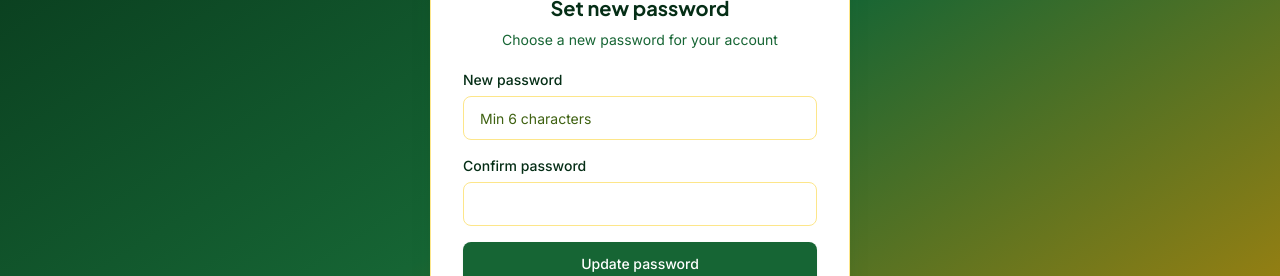
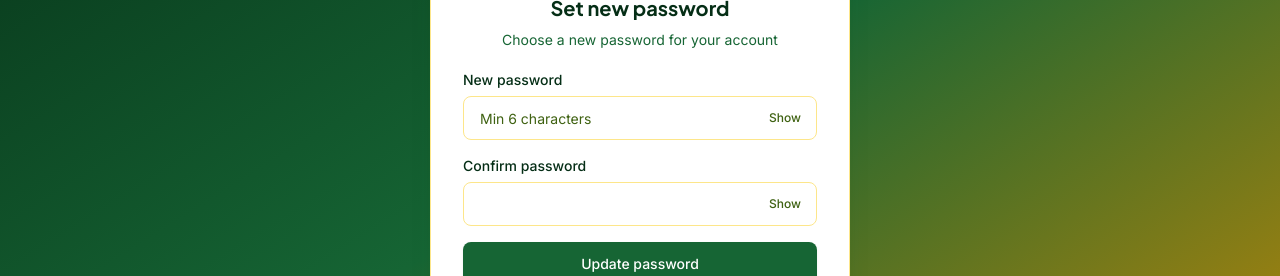
Before and after one commit to studymart-beep/exam-bridge, a Next.js app: page /reset-password in a window 1280 px wide. Shown: the part 278-554 px from the top of the page. Built offline with nearby package versions, Linux system fonts and the light colour scheme; no server answers.

Commit message:
v30: password reset callback + show/hide password

```diff
--- a/src/app/(admin)/admin/login/page.tsx
+++ b/src/app/(admin)/admin/login/page.tsx
@@ -3,6 +3,7 @@
 import { useActionState } from "react";
 import Logo from "@/components/brand/Logo";
 import Input from "@/components/ui/Input";
+import PasswordInput from "@/components/ui/PasswordInput";
 import Button from "@/components/ui/Button";
 import { signInAdmin } from "@/app/actions/auth";
 import type { AuthResult } from "@/app/actions/auth";
@@ -42,7 +43,7 @@ export default function AdminLoginPage() {
             placeholder="admin@example.com"
           />
           <div>
-            <Input label="Password" name="password" type="password" required />
+            <PasswordInput label="Password" name="password" required autoComplete="current-password" />
             <div className="mt-1.5 text-right">
               <a
                 href="/forgot-password"
--- a/src/app/(public)/reset-password/page.tsx
+++ b/src/app/(public)/reset-password/page.tsx
@@ -1,15 +1,53 @@
 "use client";
 
-import { useState } from "react";
+import { useState, useEffect, Suspense } from "react";
 import Link from "next/link";
+import { useSearchParams } from "next/navigation";
 import Logo from "@/components/brand/Logo";
-import Input from "@/components/ui/Input";
+import PasswordInput from "@/components/ui/PasswordInput";
 import Button from "@/components/ui/Button";
 import { updatePassword } from "@/app/actions/auth";
+import { createClient } from "@/lib/supabase/client";
 
-export default function ResetPasswordPage() {
+function ResetPasswordForm() {
+  const searchParams = useSearchParams();
   const [error, setError] = useState<string | null>(null);
   const [loading, setLoading] = useState(false);
+  const [ready, setReady] = useState(false);
+
+  useEffect(() => {
+    const err = searchParams.get("error");
+    if (err === "link_expired") {
+      setError("This reset link is invalid or has expired. Request a new one.");
+    }
+
+    async function absorbHashSession() {
+      if (typeof window === "undefined") return;
+      const hash = window.location.hash?.replace(/^#/, "");
+      if (!hash) {
+        setReady(true);
+        return;
+      }
+      const params = new URLSearchParams(hash);
+      const access_token = params.get("access_token");
+      const refresh_token = params.get("refresh_token");
+      if (access_token && refresh_token) {
+        try {
+          const supabase = createClient();
+          await supabase.auth.setSession({ access_token, refresh_token });
+          window.history.replaceState(
+            null,
+            "",
+            window.location.pathname + window.location.search
+          );
+        } catch {
+          setError("Could not open reset session. Request a new link.");
+        }
+      }
+      setReady(true);
+    }
+    void absorbHashSession();
+  }, [searchParams]);
 
   async function onSubmit(e: React.FormEvent<HTMLFormElement>) {
     e.preventDefault();
@@ -21,7 +59,6 @@ export default function ResetPasswordPage() {
       setError(res.error);
       setLoading(false);
     }
-    // success redirects via server action
   }
 
   return (
@@ -42,28 +79,29 @@ export default function ResetPasswordPage() {
               {error}
             </div>
           )}
-          <Input
+          <PasswordInput
             name="password"
-            type="password"
             label="New password"
             required
             minLength={6}
             placeholder="Min 6 characters"
             autoComplete="new-password"
           />
-          <Input
+          <PasswordInput
             name="confirmPassword"
-            type="password"
             label="Confirm password"
             required
             minLength={6}
             autoComplete="new-password"
           />
-          <Button type="submit" fullWidth loading={loading}>
+          <Button type="submit" fullWidth loading={loading || !ready}>
             Update password
           </Button>
           <p className="text-center text-sm text-text-muted">
-            <Link href="/login" className="text-primary font-semibold hover:underline">
+            <Link
+              href="/login"
+              className="text-primary font-semibold hover:underline"
+            >
               Back to login
             </Link>
           </p>
@@ -72,3 +110,17 @@ export default function ResetPasswordPage() {
     </div>
   );
 }
+
+export default function ResetPasswordPage() {
+  return (
+    <Suspense
+      fallback={
+        <div className="min-h-screen flex items-center justify-center bg-primary-dark text-white">
+          Loading…
+        </div>
+      }
+    >
+      <ResetPasswordForm />
+    </Suspense>
+  );
+}
--- a/src/app/actions/auth.ts
+++ b/src/app/actions/auth.ts
@@ -119,8 +119,11 @@ export async function requestPasswordReset(
     : undefined;
 
   // Always succeed-looking for privacy (Supabase still rate-limits)
+  // Must go through /auth/callback so the recovery code becomes a session
   await supabase.auth.resetPasswordForEmail(email, {
-    redirectTo: base ? `${base}/reset-password` : undefined,
+    redirectTo: base
+      ? `${base}/auth/callback?next=/reset-password`
+      : undefined,
   });
 
   return { success: true };
--- /dev/null
+++ b/src/app/auth/callback/route.ts
@@ -0,0 +1,49 @@
+import { NextResponse, type NextRequest } from "next/server";
+import { createServerClient } from "@supabase/ssr";
+
+/**
+ * Handles Supabase Auth email links (password recovery, magic link, confirm).
+ * Email redirectTo should be:
+ *   https://YOUR_DOMAIN/auth/callback?next=/reset-password
+ */
+export async function GET(request: NextRequest) {
+  const { searchParams, origin } = request.nextUrl;
+  const code = searchParams.get("code");
+  const nextRaw = searchParams.get("next") || "/reset-password";
+  // Only allow relative paths (open-redirect protection)
+  const next =
+    nextRaw.startsWith("/") && !nextRaw.startsWith("//")
+      ? nextRaw
+      : "/reset-password";
+
+  const url = process.env.NEXT_PUBLIC_SUPABASE_URL;
+  const key = process.env.NEXT_PUBLIC_SUPABASE_ANON_KEY;
+
+  if (code && url && key) {
+    const redirectUrl = new URL(next, origin);
+    const response = NextResponse.redirect(redirectUrl);
+
+    const supabase = createServerClient(url, key, {
+      cookies: {
+        getAll() {
+          return request.cookies.getAll();
+        },
+        setAll(cookiesToSet) {
+          cookiesToSet.forEach(({ name, value, options }) => {
+            response.cookies.set(name, value, options);
+          });
+        },
+      },
+    });
+
+    const { error } = await supabase.auth.exchangeCodeForSession(code);
+    if (!error) {
+      return response;
+    }
+  }
+
+  // Fallback: go to reset page or login with error hint
+  const fail = new URL("/reset-password", origin);
+  fail.searchParams.set("error", "link_expired");
+  return NextResponse.redirect(fail);
+}
--- a/src/components/student/LoginForm.tsx
+++ b/src/components/student/LoginForm.tsx
@@ -3,6 +3,7 @@
 import { useState } from "react";
 import Link from "next/link";
 import Input from "@/components/ui/Input";
+import PasswordInput from "@/components/ui/PasswordInput";
 import Button from "@/components/ui/Button";
 import { signInStudent } from "@/app/actions/auth";
 
@@ -36,9 +37,8 @@ export default function LoginForm() {
         autoComplete="email"
       />
       <div>
-        <Input
+        <PasswordInput
           name="password"
-          type="password"
           label="Password"
           placeholder="Your password"
           required
--- /dev/null
+++ b/src/components/ui/PasswordInput.tsx
@@ -0,0 +1,70 @@
+"use client";
+
+import { useState, InputHTMLAttributes } from "react";
+import { cn } from "@/lib/utils";
+
+export interface PasswordInputProps
+  extends Omit<InputHTMLAttributes<HTMLInputElement>, "type"> {
+  label?: string;
+  helperText?: string;
+  error?: string;
+}
+
+/**
+ * Password field with show / hide toggle (eye button).
+ */
+export default function PasswordInput({
+  className,
+  label,
+  helperText,
+  error,
+  id,
+  name = "password",
+  ...props
+}: PasswordInputProps) {
+  const [visible, setVisible] = useState(false);
+  const inputId = id || label?.toLowerCase().replace(/\s+/g, "-") || name;
+
+  return (
+    <div className="w-full">
+      {label && (
+        <label
+          htmlFor={inputId}
+          className="block text-sm font-medium text-text-primary mb-1.5"
+        >
+          {label}
+        </label>
+      )}
+      <div className="relative">
+        <input
+          id={inputId}
+          name={name}
+          type={visible ? "text" : "password"}
+          className={cn(
+            "w-full min-h-11 h-11 pl-4 pr-12 rounded-lg border bg-surface text-text-primary placeholder:text-text-muted text-base sm:text-sm",
+            "focus:outline-none focus:ring-2 focus:ring-primary focus:border-transparent",
+            "transition-all duration-200",
+            error
+              ? "border-error focus:ring-error"
+              : "border-border hover:border-accent",
+            className
+          )}
+          {...props}
+        />
+        <button
+          type="button"
+          tabIndex={-1}
+          onClick={() => setVisible((v) => !v)}
+          className="absolute right-2 top-1/2 -translate-y-1/2 min-h-9 min-w-9 px-2 rounded-md text-text-muted hover:text-text-primary hover:bg-primary-light/50 text-xs font-medium"
+          aria-label={visible ? "Hide password" : "Show password"}
+        >
+          {visible ? "Hide" : "Show"}
+        </button>
+      </div>
+      {error && <p className="mt-1 text-xs text-error">{error}</p>}
+      {helperText && !error && (
+        <p className="mt-1 text-xs text-text-muted">{helperText}</p>
+      )}
+    </div>
+  );
+}
```
Also changed, not shown: src/components/student/RegisterForm.tsx (+16 -2 lines), src/lib/supabase/middleware.ts (+11 -2 lines), 2 other files (tests, documents, lock files or other folders).
